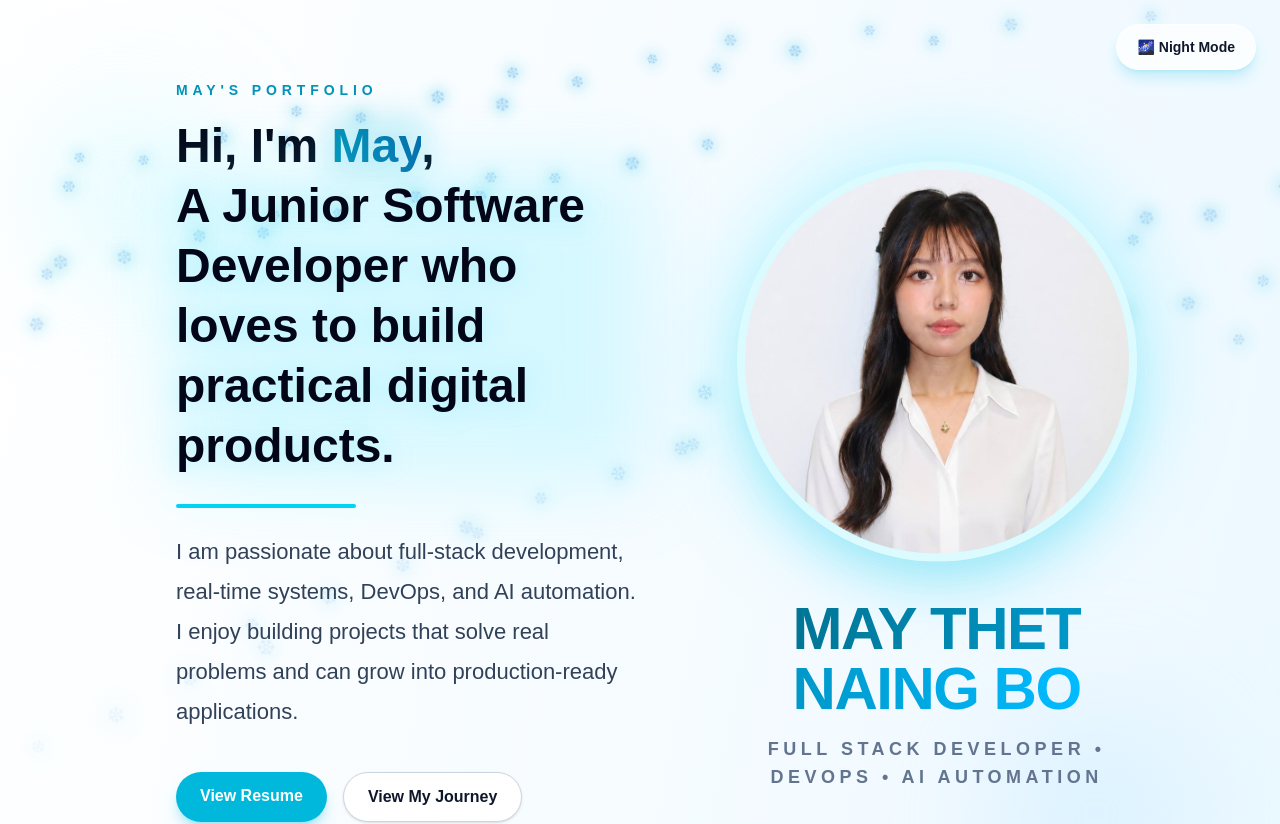
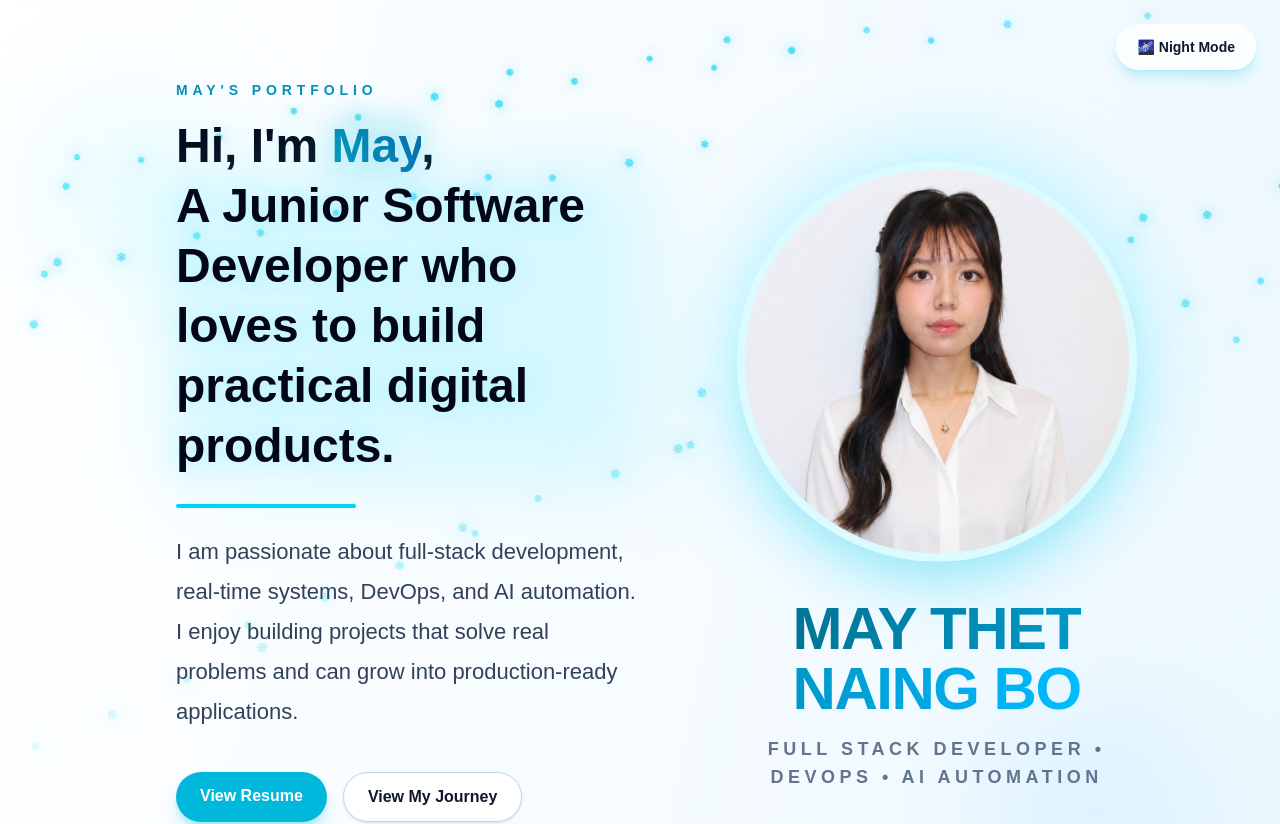
Before and after one commit to MayThetNaingBo/job-portfolio, a Next.js app: page / in a window 1280 px wide. Shown: the top 824 px of the page. Built offline with nearby package versions, Linux system fonts and the light colour scheme.

Commit message:
Change Design

```diff
--- a/src/app/page.tsx
+++ b/src/app/page.tsx
@@ -45,7 +45,7 @@ export default function Home() {
                 animationDuration: `${8 + (i % 9)}s`,
               }}
             >
-              ❄️
+              ❅
             </span>
           ))}
 
@@ -77,7 +77,7 @@ export default function Home() {
     animationDuration: `${1.8 + (i % 4)}s`,
   }}
 >
-  ✦
+  ✧
 </span>
           ))}
       </div>
```
